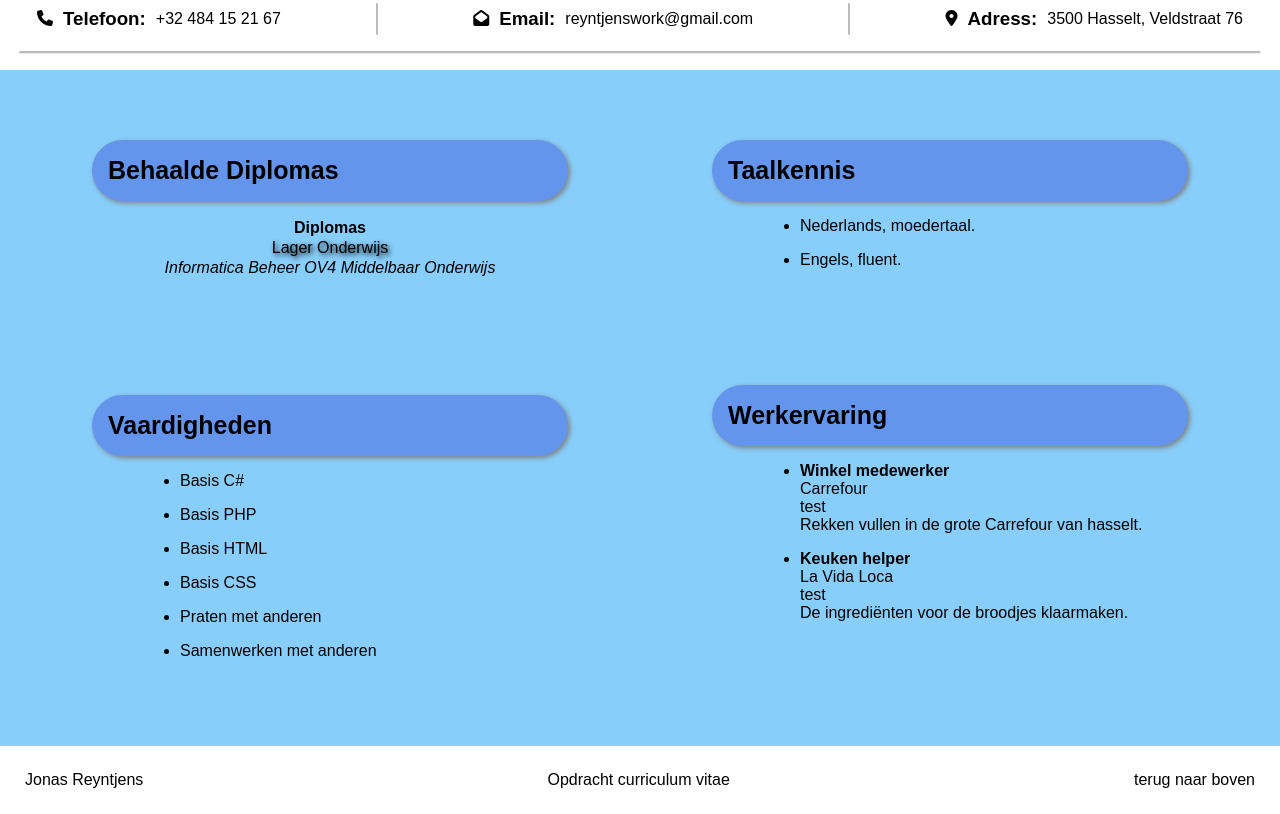
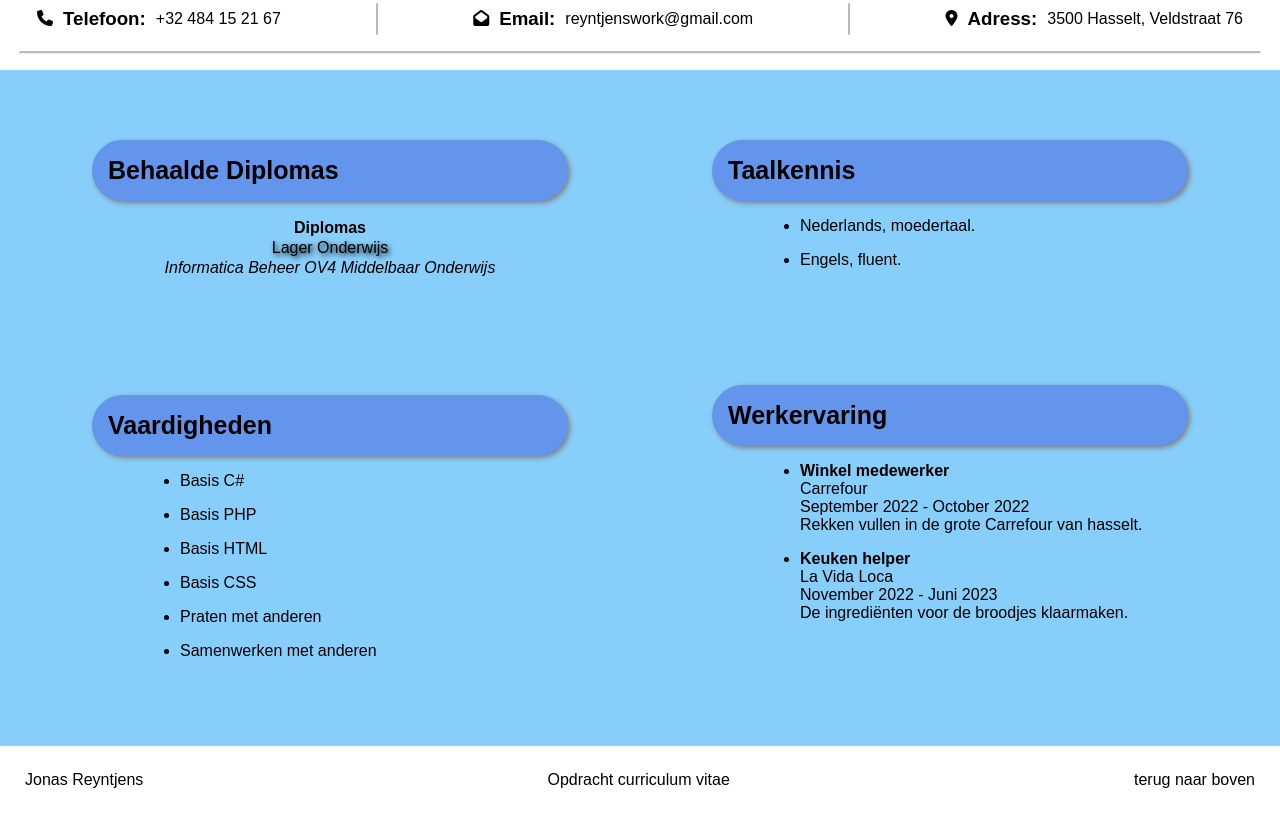
Before and after one commit to ListNein/webproject, a plain HTML site: page backup.html in a window 1280 px wide. Shown: the part 882-1696 px from the top of the page. Drawn offline with Linux system fonts and the light colour scheme.

Commit message:
fixed dat test nog tussen mijn werkervaringen stond

```diff
--- a/backup.html
+++ b/backup.html
@@ -136,13 +136,13 @@
             <li>
               <h4>Winkel medewerker</h4>
               <p>Carrefour</p>
-              <p>test</p>
+              <p>September 2022 - October 2022</p>
               <p>Rekken vullen in de grote Carrefour van hasselt.</p>
             </li>
             <li>
               <h4>Keuken helper</h4>
               <p>La Vida Loca</p>
-              <p>test</p>
+              <p>November 2022 - Juni 2023</p>
               <p>De ingrediënten voor de broodjes klaarmaken.</p>
             </li>
           </ul>
```
Also changed, not shown: index.html (+2 -2 lines).
